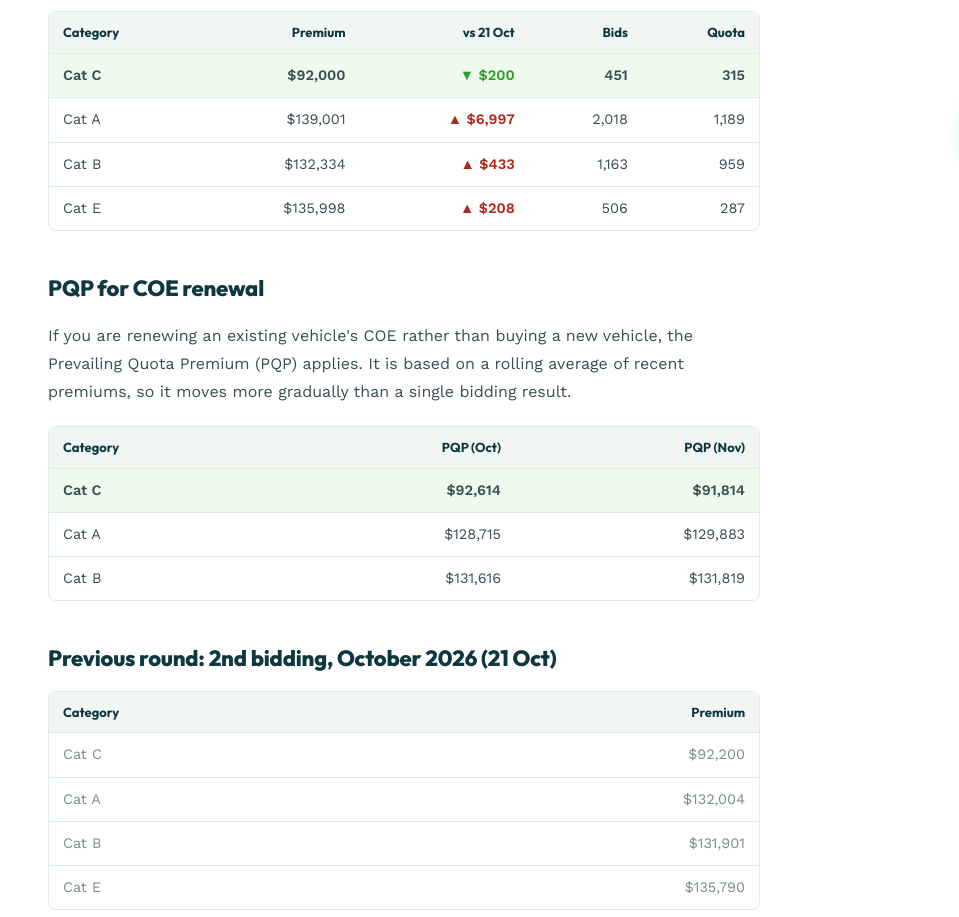
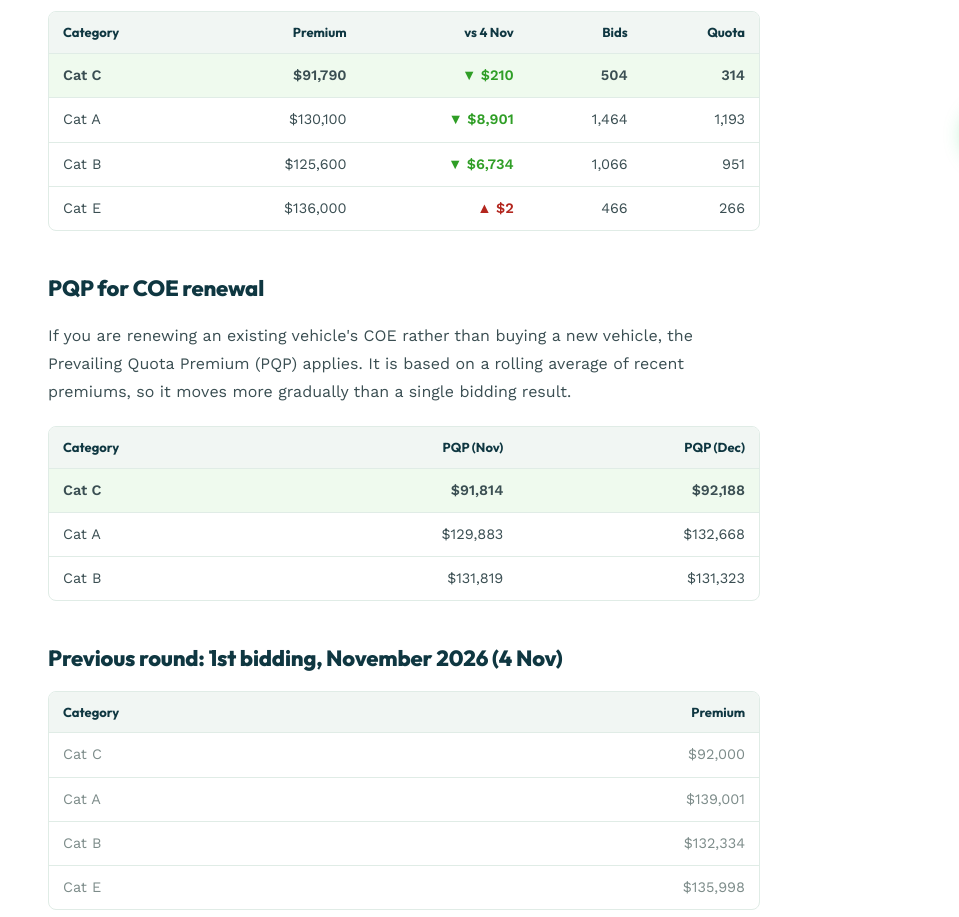
Before and after one commit to davidpeh74/SgCVhub, a plain HTML site: page coe-results.html in a window 1280 px wide. Shown: the part 615-1532 px from the top of the page, 236-1195 px from the left. Drawn offline with nearby package versions, Linux system fonts and the light colour scheme.

Commit message:
Add files via upload

```diff
--- a/coe-results.html
+++ b/coe-results.html
@@ -159,7 +159,7 @@ html{overflow-x:hidden;}body{font-family:var(--font-body);background:var(--bg);c
     </a>
     <span class="art-cat">COE</span>
     <h1 class="art-h1">Latest COE Results for Commercial Vehicles in Singapore</h1>
-    <p class="art-meta">Last updated: 4 Nov 2026 (1st bidding, November 2026) · Next results: Wed 18 Nov 2026</p>
+    <p class="art-meta">Last updated: 18 Nov 2026 (2nd bidding, November 2026) · Next results: Wed 2 Dec 2026</p>
   </div>
 </div>
 
@@ -167,15 +167,15 @@ html{overflow-x:hidden;}body{font-family:var(--font-body);background:var(--bg);c
   <div class="art-body">
     <p>Commercial vehicles such as vans and lorries bid in <strong>Category C</strong>, which covers goods vehicles and buses. Category E is the open category and can be used for any vehicle except motorcycles. We update this page after every bidding exercise so you can see where premiums stand.</p>
 
-    <h2>Latest round: 1st bidding, November 2026</h2>
+    <h2>Latest round: 2nd bidding, November 2026</h2>
     <div class="tbl-wrap">
       <table class="tbl">
-        <thead><tr><th>Category</th><th class="num">Premium</th><th class="num">vs 21 Oct</th><th class="num">Bids</th><th class="num">Quota</th></tr></thead>
+        <thead><tr><th>Category</th><th class="num">Premium</th><th class="num">vs 4 Nov</th><th class="num">Bids</th><th class="num">Quota</th></tr></thead>
         <tbody>
-          <tr class="hl"><td>Cat C</td><td class="num">$92,000</td><td class="num down">&#9660; $200</td><td class="num">451</td><td class="num">315</td></tr>
-          <tr><td>Cat A</td><td class="num">$139,001</td><td class="num up">&#9650; $6,997</td><td class="num">2,018</td><td class="num">1,189</td></tr>
-          <tr><td>Cat B</td><td class="num">$132,334</td><td class="num up">&#9650; $433</td><td class="num">1,163</td><td class="num">959</td></tr>
-          <tr><td>Cat E</td><td class="num">$135,998</td><td class="num up">&#9650; $208</td><td class="num">506</td><td class="num">287</td></tr>
+          <tr class="hl"><td>Cat C</td><td class="num">$91,790</td><td class="num down">&#9660; $210</td><td class="num">504</td><td class="num">314</td></tr>
+          <tr><td>Cat A</td><td class="num">$130,100</td><td class="num down">&#9660; $8,901</td><td class="num">1,464</td><td class="num">1,193</td></tr>
+          <tr><td>Cat B</td><td class="num">$125,600</td><td class="num down">&#9660; $6,734</td><td class="num">1,066</td><td class="num">951</td></tr>
+          <tr><td>Cat E</td><td class="num">$136,000</td><td class="num up">&#9650; $2</td><td class="num">466</td><td class="num">266</td></tr>
         </tbody>
       </table>
     </div>
@@ -184,24 +184,24 @@ html{overflow-x:hidden;}body{font-family:var(--font-body);background:var(--bg);c
     <p>If you are renewing an existing vehicle's COE rather than buying a new vehicle, the Prevailing Quota Premium (PQP) applies. It is based on a rolling average of recent premiums, so it moves more gradually than a single bidding result.</p>
     <div class="tbl-wrap">
       <table class="tbl">
-        <thead><tr><th>Category</th><th class="num">PQP (Oct)</th><th class="num">PQP (Nov)</th></tr></thead>
+        <thead><tr><th>Category</th><th class="num">PQP (Nov)</th><th class="num">PQP (Dec)</th></tr></thead>
         <tbody>
-          <tr class="hl"><td>Cat C</td><td class="num">$92,614</td><td class="num">$91,814</td></tr>
-          <tr><td>Cat A</td><td class="num">$128,715</td><td class="num">$129,883</td></tr>
-          <tr><td>Cat B</td><td class="num">$131,616</td><td class="num">$131,819</td></tr>
+          <tr class="hl"><td>Cat C</td><td class="num">$91,814</td><td class="num">$92,188</td></tr>
+          <tr><td>Cat A</td><td class="num">$129,883</td><td class="num">$132,668</td></tr>
+          <tr><td>Cat B</td><td class="num">$131,819</td><td class="num">$131,323</td></tr>
         </tbody>
       </table>
     </div>
 
-    <h2>Previous round: 2nd bidding, October 2026 (21 Oct)</h2>
+    <h2>Previous round: 1st bidding, November 2026 (4 Nov)</h2>
     <div class="tbl-wrap">
       <table class="tbl">
         <thead><tr><th>Category</th><th class="num">Premium</th></tr></thead>
         <tbody>
-          <tr class="past"><td>Cat C</td><td class="num">$92,200</td></tr>
-          <tr class="past"><td>Cat A</td><td class="num">$132,004</td></tr>
-          <tr class="past"><td>Cat B</td><td class="num">$131,901</td></tr>
-          <tr class="past"><td>Cat E</td><td class="num">$135,790</td></tr>
+          <tr class="past"><td>Cat C</td><td class="num">$92,000</td></tr>
+          <tr class="past"><td>Cat A</td><td class="num">$139,001</td></tr>
+          <tr class="past"><td>Cat B</td><td class="num">$132,334</td></tr>
+          <tr class="past"><td>Cat E</td><td class="num">$135,998</td></tr>
         </tbody>
       </table>
     </div>
```
